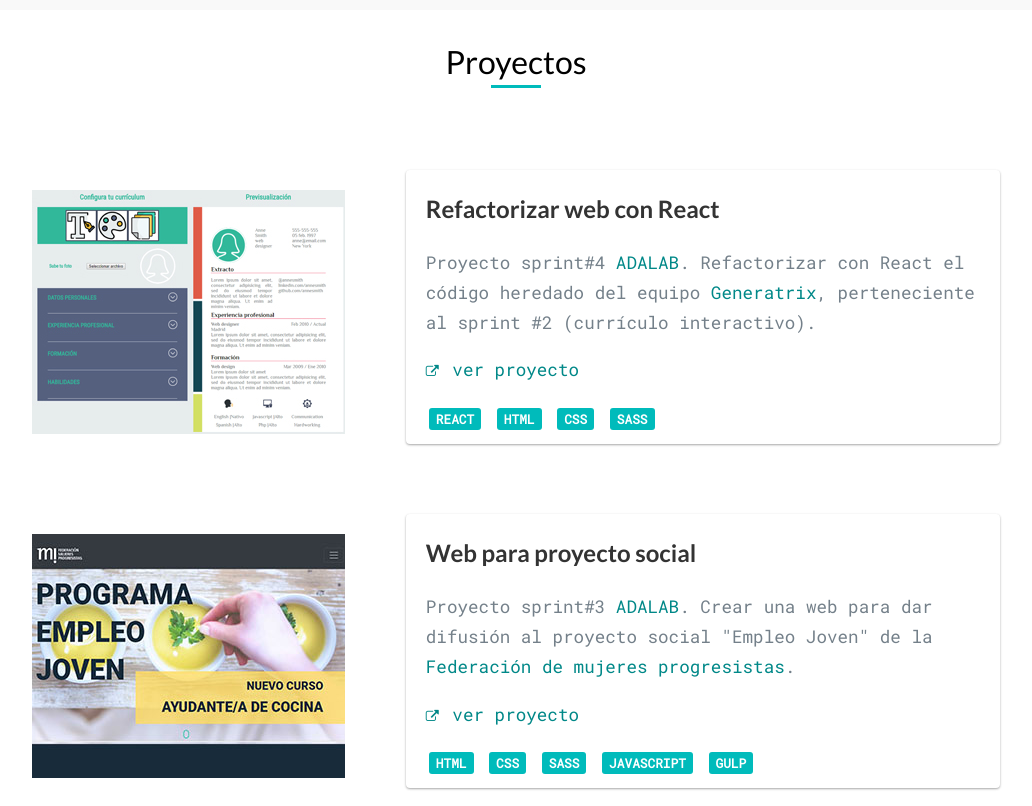
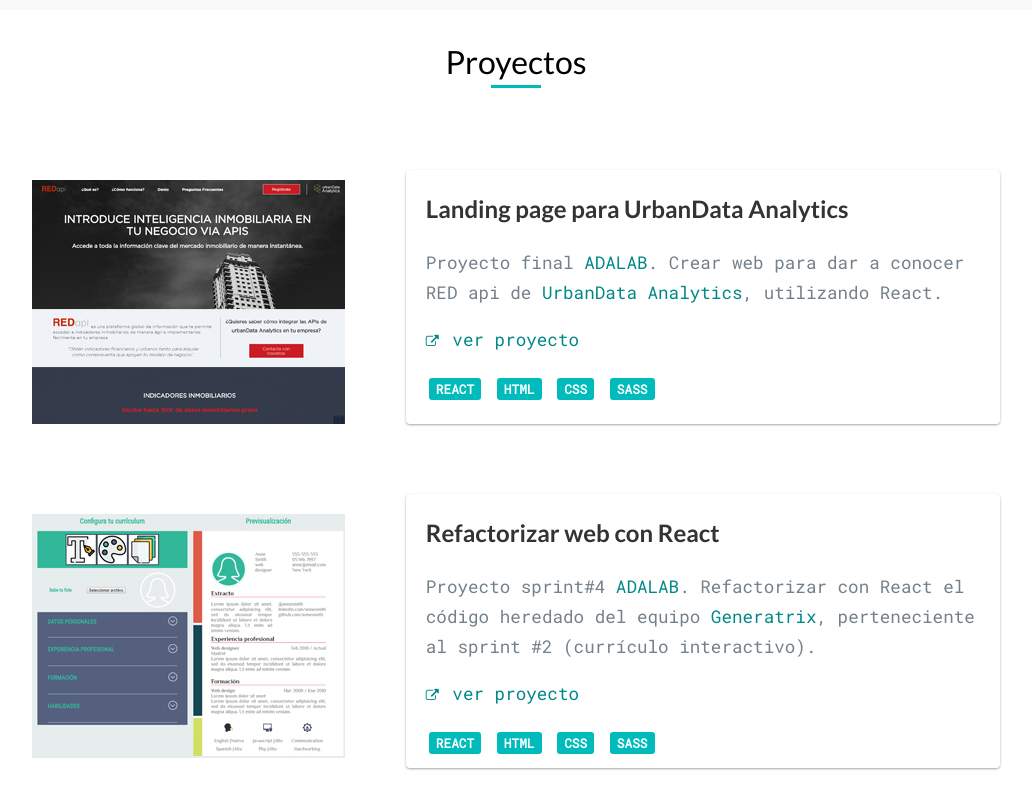
Before and after one commit to mariav53/mariav53.github.io, a website: page index.html in a window 1280 px wide. Shown: the part 1320-2126 px from the top of the page, without its empty margins (124-1156 px from the left). Drawn offline with nearby package versions, Linux system fonts and the light colour scheme; a web font is replaced by a local one.

Commit message:
new project added

```diff
--- a/index.html
+++ b/index.html
@@ -61,7 +61,26 @@
 
 		<div id="projects">
 			<h2 class="heading">Proyectos</h2>
-			<div class="projects__item">
+      <div class="projects__item">
+        <div class="column__left">
+          <div>
+            <img src="images/project_redapi.jpg" class="project__photo">
+          </div>
+        </div>
+        <div class="column__right">
+          <h3>Landing page para UrbanData Analytics</h3>
+          <p>Proyecto final <a href="http://adalab.es" target="_blank">ADALAB</a>. Crear web para dar a conocer RED api de <a href="http://www.urbandataanalytics.com/">UrbanData Analytics</a>, utilizando React.</p>
+          <p class="viewProject"><a href="https://adalab.github.io/urbanData/" target="_blank"><i class="fa fa-external-link" aria-hidden="true"></i> ver proyecto</a></p>
+          <div class="tags">
+            <span class="tag">REACT</span>
+            <span class="tag">HTML</span>
+            <span class="tag">CSS</span>
+            <span class="tag">SASS</span>
+          </div>
+        </div>
+      </div>
+
+    	<div class="projects__item">
 				<div class="column__left">
 					<div>
 						<img src="images/project_react_resume.jpg" class="project__photo">
```
Also changed, not shown: images/project_redapi.jpg (added).
